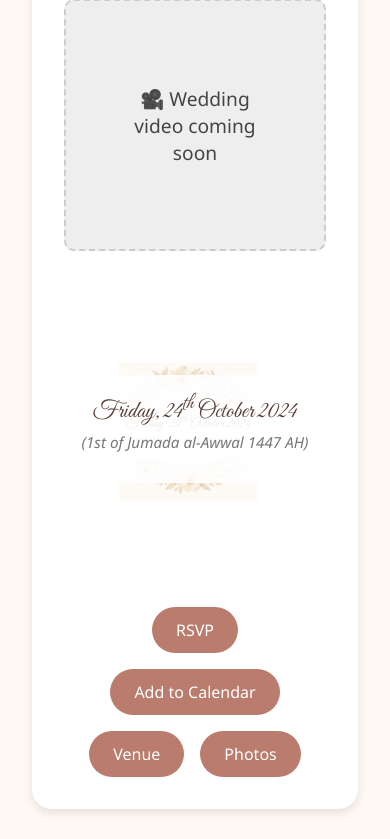
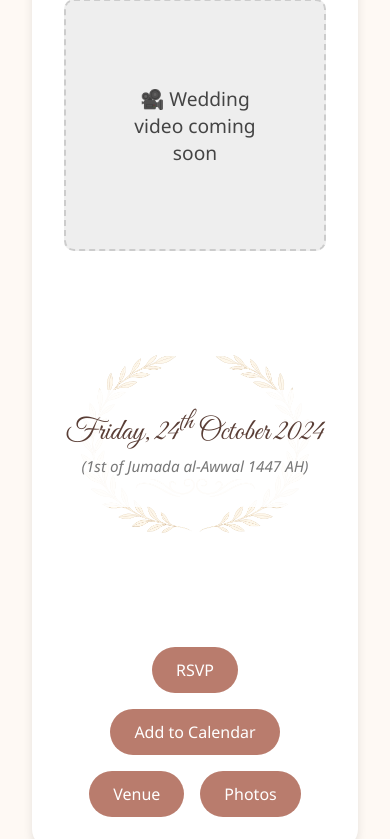
Before and after one commit to EbadMukadam/fifashaadi, a Flask app: page / in a window 390 px wide. Shown: the part 779-1618 px from the top of the page. Before the commit the page ends 1594 px from the top, so only its background shows below. Run offline with Flask 3, Linux system fonts and the light colour scheme; some web fonts are replaced.

Commit message:
Integrated floral frame with live date and Islamic date

```diff
--- a/static/style.css
+++ b/static/style.css
@@ -1,7 +1,7 @@
 body {
   margin: 0;
   font-family: 'Segoe UI', sans-serif;
-  background: #fef9f4; /* Light cream tone to match floral background */
+  background: #fef9f4;
   color: #444;
   text-align: center;
   padding: 2rem;
@@ -107,32 +107,32 @@ body {
   text-align: center;
 }
 
-/* Wedding Date with Custom Floral Frame */
-.wedding-date-framed {
-  background: url("../static/floral-frame-clean.png") no-repeat center center;
+/* Wedding Date with Floral Frame */
+.date-frame-container {
+  background: url("../static/floral-date-frame.png") no-repeat center center;
   background-size: contain;
   width: 100%;
   max-width: 400px;
   height: 300px;
+  margin: 3rem auto;
   display: flex;
   align-items: center;
   justify-content: center;
-  margin: 3rem auto;
   text-align: center;
 }
 
-.date-content {
+.date-inside-frame {
+  background-color: rgba(255, 255, 255, 0.85);
   padding: 1rem;
-  background-color: rgba(255, 255, 255, 0.9);
-  border-radius: 12px;
-  max-width: 80%;
+  border-radius: 10px;
 }
 
 .gregorian-script {
   font-family: 'Great Vibes', cursive;
-  font-size: 1.8rem;
+  font-size: 1.9rem;
   color: #5a3e36;
   margin: 0;
+  white-space: nowrap;
 }
 
 .islamic-light {
@@ -142,11 +142,7 @@ body {
   margin-top: 0.3rem;
 }
 
-.nowrap {
-  white-space: nowrap;
-}
-
-/* Buttons Section */
+/* Buttons */
 .buttons {
   display: flex;
   flex-wrap: wrap;
@@ -167,18 +163,3 @@ body {
 .button:hover {
   background: #a3685b;
 }
-
-/* Mobile Friendly */
-@media (max-width: 500px) {
-  .gregorian-script {
-    font-size: 1.5rem;
-  }
-
-  .wedding-date-framed {
-    height: 260px;
-  }
-
-  .date-content {
-    max-width: 90%;
-  }
-}
--- a/templates/index.html
+++ b/templates/index.html
@@ -8,7 +8,7 @@
   <!-- Google Fonts -->
   <link href="https://fonts.googleapis.com/css2?family=Playfair+Display&family=Scheherazade&family=Great+Vibes&display=swap" rel="stylesheet">
 
-  <!-- Main Stylesheet -->
+  <!-- Styles -->
   <link rel="stylesheet" href="{{ url_for('static', filename='style.css') }}">
 </head>
 <body>
@@ -39,10 +39,10 @@
       <p>🎥 Wedding video coming soon</p>
     </div>
 
-    <!-- Wedding Date Section with Custom Floral Background -->
-    <div class="wedding-date-framed">
-      <div class="date-content">
-        <p class="gregorian-script">Friday, <span class="nowrap">24<sup>th</sup> October 2024</span></p>
+    <!-- Wedding Date Section with Floral Frame -->
+    <div class="date-frame-container">
+      <div class="date-inside-frame">
+        <p class="gregorian-script">Friday, 24<sup>th</sup> October 2024</p>
         <p class="islamic-light">(1st of Jumada al-Awwal 1447 AH)</p>
       </div>
     </div>
```
Also changed, not shown: static/floral-date-frame.png (added).
